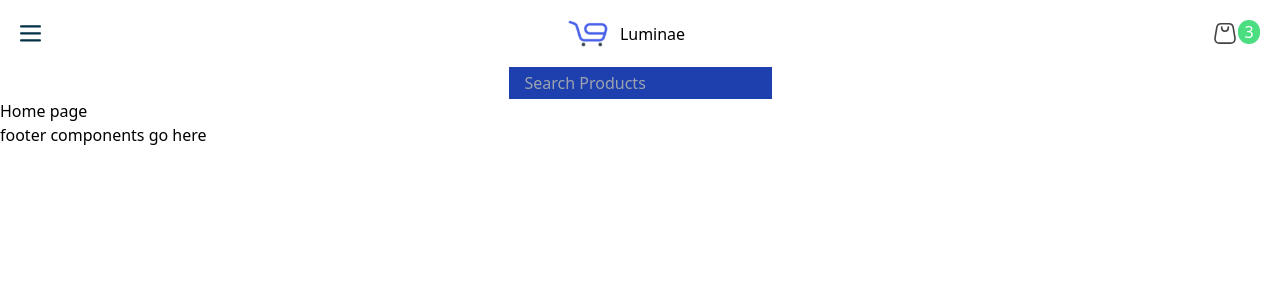
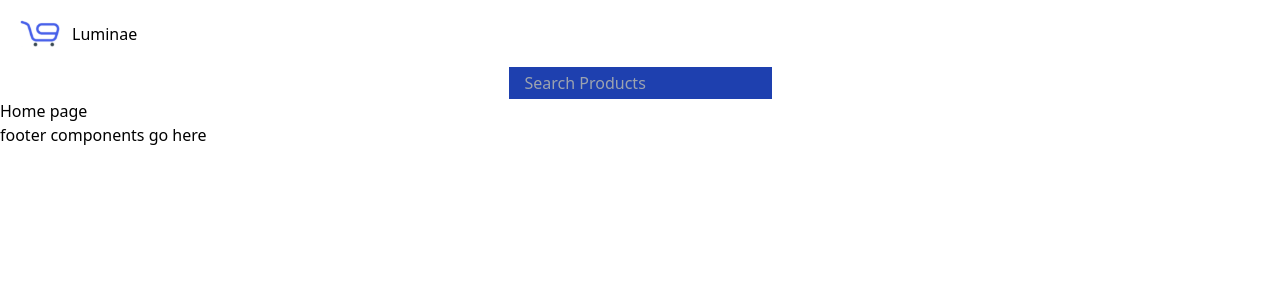
Before and after one commit to 9ightshade/Luminae-ecommerce, a React (Vite) app: page / in a window 1280 px wide. Shown: the top 300 px of the page. Built offline with nearby package versions, Linux system fonts and the light colour scheme.

Commit message:
@medium-screen hide elements

```diff
--- a/src/components/shared/Header.jsx
+++ b/src/components/shared/Header.jsx
@@ -5,7 +5,7 @@ import logo from "../../../public/frm/Logo.svg";
 export const TopMenuMobile = () => {
     return (
         <div class="flex justify-between p-5 ">
-            <div class="flex items-center">
+            <div class=" md:hidden">
                 <img src={menue} alt="menu" />
             </div>
             <div class=" flex items-center ">
@@ -13,7 +13,7 @@ export const TopMenuMobile = () => {
 
                 <p>Luminae</p>
             </div>
-            <div class=" flex ">
+            <div class=" flex md:hidden">
                 <img src={card} alt="cart" />
 
                 <div class="bg-green-400 text-white rounded-full w-6 h-6 flex justify-center items-center  ">
```
